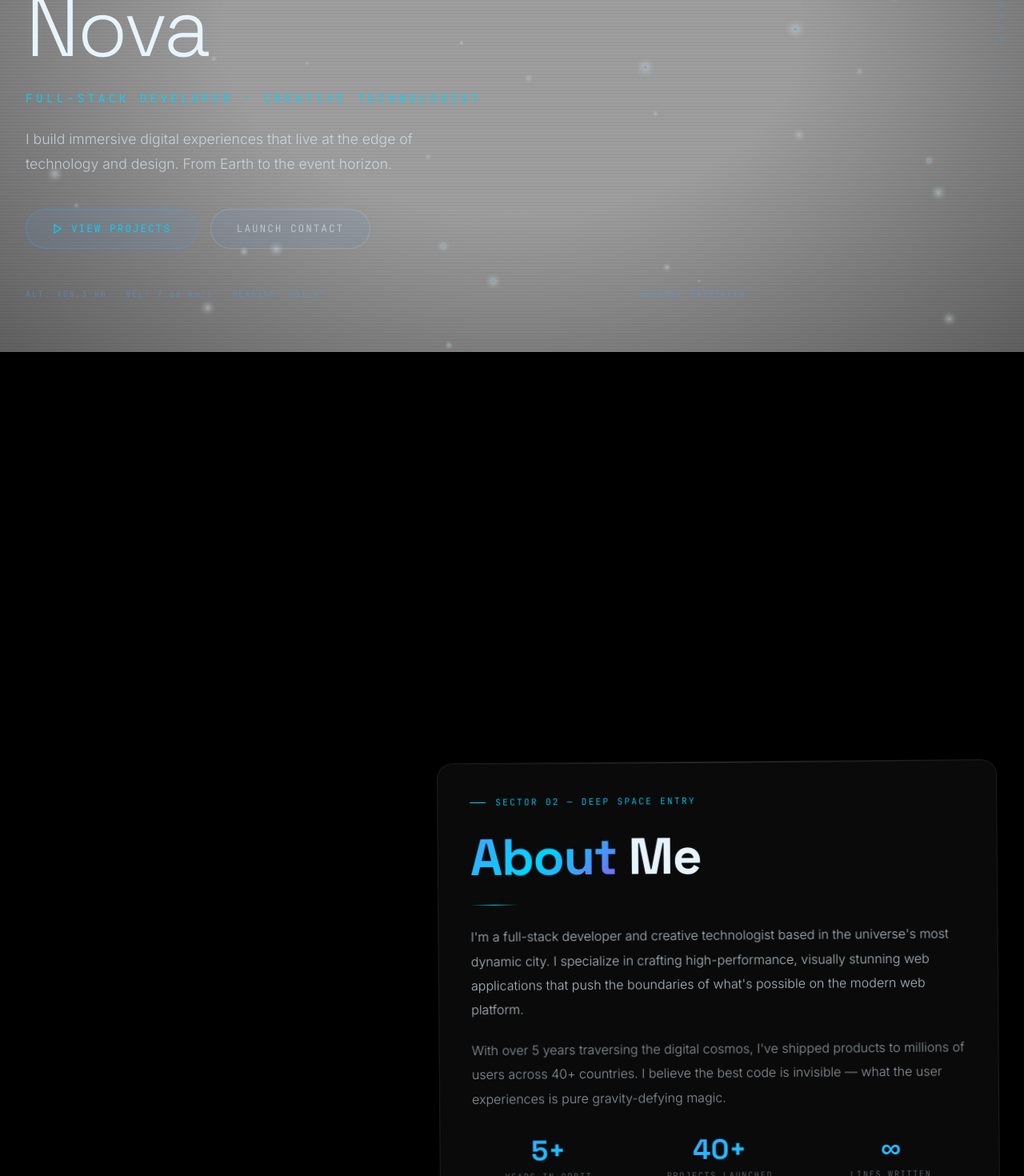
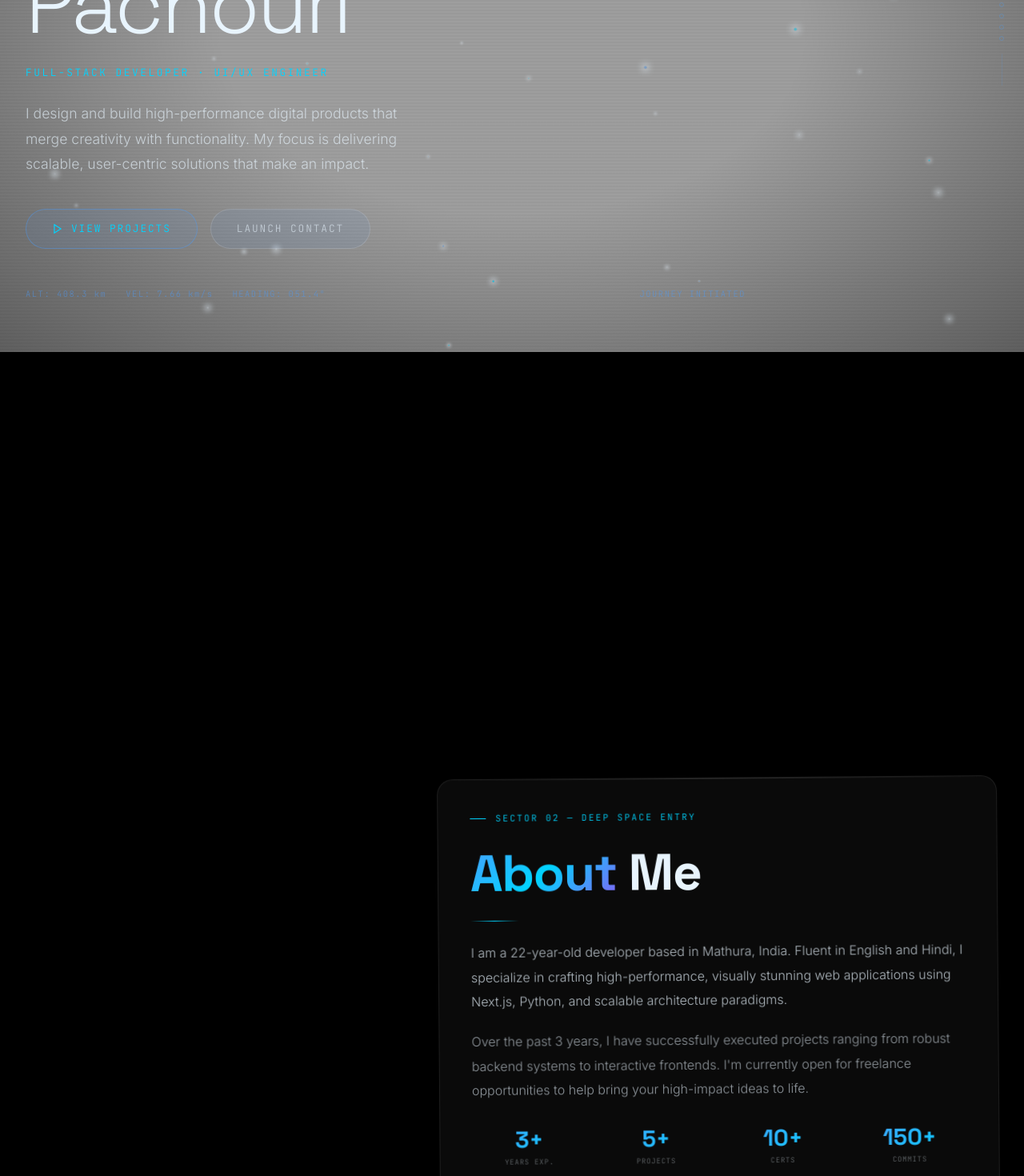
Before and after one commit to TusharPachouri/Portfolio-Space, a Next.js app in the folder spaceThemePortfolio/portfolio/: page / in a window 1280 px wide. Shown: the part 360-1830 px from the top of the page at 80% size. Built offline with nearby package versions, Linux system fonts and the light colour scheme.

Commit message:
feat: Implement initial portfolio layout and core sections with space-themed design.

```diff
--- a/spaceThemePortfolio/portfolio/src/app/components/AboutSection.tsx
+++ b/spaceThemePortfolio/portfolio/src/app/components/AboutSection.tsx
@@ -1,8 +1,8 @@
 'use client';
 
-import { motion } from 'framer-motion';
+import { motion, Variants } from 'framer-motion';
 
-const containerVariants = {
+const containerVariants: Variants = {
   hidden: { opacity: 0 },
   visible: {
     opacity: 1,
@@ -10,7 +10,7 @@ const containerVariants = {
   },
 };
 
-const itemVariants = {
+const itemVariants: Variants = {
   hidden: { opacity: 0, y: 30 },
   visible: { opacity: 1, y: 0, transition: { duration: 0.8, ease: [0.22, 1, 0.36, 1] } },
 };
@@ -39,32 +39,28 @@ export default function AboutSection() {
 
           {/* Content */}
           <motion.p variants={itemVariants} style={{ color: 'rgba(232,244,253,0.75)', lineHeight: 1.9, marginBottom: '1.25rem' }}>
-            I'm a full-stack developer and creative technologist based in the universe's
-            most dynamic city. I specialize in crafting high-performance, visually
-            stunning web applications that push the boundaries of what's possible on the
-            modern web platform.
+            I am a 22-year-old developer based in Mathura, India. Fluent in English and Hindi, I specialize in crafting high-performance, visually stunning web applications using Next.js, Python, and scalable architecture paradigms.
           </motion.p>
           <motion.p variants={itemVariants} style={{ color: 'rgba(232,244,253,0.6)', lineHeight: 1.9, marginBottom: '2rem' }}>
-            With over 5 years traversing the digital cosmos, I've shipped products to
-            millions of users across 40+ countries. I believe the best code is invisible —
-            what the user experiences is pure gravity-defying magic.
+            Over the past 3 years, I have successfully executed projects ranging from robust backend systems to interactive frontends. I'm currently open for freelance opportunities to help bring your high-impact ideas to life.
           </motion.p>
 
           {/* Stats */}
           <motion.div
             variants={itemVariants}
-            style={{ display: 'grid', gridTemplateColumns: 'repeat(3, 1fr)', gap: '1.5rem' }}
+            style={{ display: 'grid', gridTemplateColumns: 'repeat(4, 1fr)', gap: '1rem' }}
           >
             {[
-              { value: '5+', label: 'Years in Orbit' },
-              { value: '40+', label: 'Projects Launched' },
-              { value: '∞', label: 'Lines Written' },
+              { value: '3+', label: 'Years Exp.' },
+              { value: '5+', label: 'Projects' },
+              { value: '10+', label: 'Certs' },
+              { value: '150+', label: 'Commits' },
             ].map((stat) => (
               <div key={stat.label} style={{ textAlign: 'center' }}>
                 <div
                   style={{
                     fontFamily: 'var(--font-display)',
-                    fontSize: '2.2rem',
+                    fontSize: '1.8rem',
                     fontWeight: 700,
                     background: 'linear-gradient(135deg,#4a9eff,#00d4ff)',
                     WebkitBackgroundClip: 'text',
@@ -76,7 +72,7 @@ export default function AboutSection() {
                 >
                   {stat.value}
                 </div>
-                <div style={{ fontFamily: 'var(--font-mono)', fontSize: '0.65rem', letterSpacing: '0.15em', textTransform: 'uppercase', color: 'rgba(232,244,253,0.4)' }}>
+                <div style={{ fontFamily: 'var(--font-mono)', fontSize: '0.55rem', letterSpacing: '0.1em', textTransform: 'uppercase', color: 'rgba(232,244,253,0.4)' }}>
                   {stat.label}
                 </div>
               </div>
--- a/spaceThemePortfolio/portfolio/src/app/components/ExperienceSection.tsx
+++ b/spaceThemePortfolio/portfolio/src/app/components/ExperienceSection.tsx
@@ -4,33 +4,33 @@ import { motion } from 'framer-motion';
 
 const experiences = [
   {
-    role: 'Senior Frontend Engineer',
-    company: 'Nova Systems',
-    period: '2023 — Present',
-    description: 'Leading the frontend architecture of a real-time collaborative platform serving 2M+ users. Pioneer of the micro-frontend strategy enabling 10x deployment velocity.',
+    role: 'Full-Stack Developer (Freelance)',
+    company: 'Self-Employed',
+    period: 'Feb 2022 — Present',
+    description: 'Built robust Node.js applications. Implemented secure JWT authentication. Designed and tested RESTful APIs for scalable solutions.',
     color: '#ff6b35',
   },
   {
-    role: 'Full-Stack Developer',
-    company: 'Quantum Labs',
-    period: '2021 — 2023',
-    description: 'Built and shipped 8 production-grade applications with React and Node.js. Reduced time-to-interactive by 68% through strategic performance engineering.',
-    color: '#ffd700',
+    role: 'B.Tech CSE (Web Dev)',
+    company: 'Lovely Professional University',
+    period: '2020 — 2024',
+    description: 'Specialization in Web Development. Built full-stack projects, learned core scalable architectures, and solved complex algorithmic problems.',
+    color: '#00d4ff',
   },
   {
-    role: 'Software Engineer',
-    company: 'Stellar Dev Co.',
-    period: '2019 — 2021',
-    description: 'Developed scalable REST APIs and data pipelines processing 500K+ daily events. Awarded "Most Impactful Engineer" 3 quarters in a row.',
-    color: '#ff4500',
+    role: 'Higher Secondary (HSC)',
+    company: 'Kendriya Vidyalaya Mathura',
+    period: '2019 — 2020',
+    description: 'Completed 12th grade with 74.2% in Physics, Chemistry, Mathematics (PCM), and Computer Science.',
+    color: '#8b5cf6',
   },
 ];
 
 const achievements = [
-  { icon: '🏆', label: 'AWS Certified Solutions Architect' },
-  { icon: '⭐', label: 'GitHub Stars: 2.4K+' },
-  { icon: '🎯', label: 'Speaker — JSConf 2024' },
-  { icon: '🚀', label: 'Products Shipped: 40+' },
+  { icon: '💼', label: 'Open for Freelance' },
+  { icon: '📈', label: 'SEO Optimization' },
+  { icon: '📱', label: 'Mobile App Dev' },
+  { icon: '🚀', label: 'Fast Delivery' },
 ];
 
 export default function ExperienceSection() {
@@ -47,7 +47,7 @@ export default function ExperienceSection() {
           <span>SECTOR 05 — ACCRETION DISK // MISSION LOG</span>
         </div>
         <h2 className="section-title">
-          <span className="text-gradient-fire">Experience</span> &amp; Missions
+          <span className="text-gradient-fire">Experience</span> &amp; Education
         </h2>
         <p style={{ color: 'rgba(232,244,253,0.5)', fontFamily: 'var(--font-mono)', fontSize: '0.8rem', letterSpacing: '0.15em', marginTop: '0.5rem' }}>
           GRAVITATIONAL HISTORY OF MY JOURNEY
--- a/spaceThemePortfolio/portfolio/src/app/components/HeroSection.tsx
+++ b/spaceThemePortfolio/portfolio/src/app/components/HeroSection.tsx
@@ -31,9 +31,9 @@ export default function HeroSection() {
 
         {/* Main Title */}
         <div className="display-xl" style={{ marginBottom: '1.5rem', lineHeight: 1 }}>
-          <span className="text-gradient-blue">Alex</span>
+          <span className="text-gradient-blue">Tushar</span>
           <br />
-          <span style={{ color: 'var(--color-star-white)', fontWeight: 200 }}>Nova</span>
+          <span style={{ color: 'var(--color-star-white)', fontWeight: 200 }}>Pachouri</span>
         </div>
 
         {/* Subtitle */}
@@ -45,14 +45,14 @@ export default function HeroSection() {
           <p
             style={{
               fontFamily: 'var(--font-mono)',
-              fontSize: '0.9rem',
-              letterSpacing: '0.3em',
+              fontSize: '0.8rem',
+              letterSpacing: '0.2em',
               textTransform: 'uppercase',
               color: 'var(--color-glow-cyan)',
               marginBottom: '1.5rem',
             }}
           >
-            Full-Stack Developer · Creative Technologist
+            Full-Stack Developer · UI/UX Engineer
           </p>
           <p
             style={{
@@ -64,8 +64,7 @@ export default function HeroSection() {
               fontWeight: 300,
             }}
           >
-            I build immersive digital experiences that live at the edge of
-            technology and design. From Earth to the event horizon.
+            I design and build high-performance digital products that merge creativity with functionality. My focus is delivering scalable, user-centric solutions that make an impact.
           </p>
 
           {/* CTA Buttons */}
--- a/spaceThemePortfolio/portfolio/src/app/components/Navigation.tsx
+++ b/spaceThemePortfolio/portfolio/src/app/components/Navigation.tsx
@@ -3,7 +3,7 @@
 import { useState, useEffect } from 'react';
 import { motion } from 'framer-motion';
 
-const sections = ['Hero', 'About', 'Skills', 'Projects', 'Experience', 'Contact'];
+const sections = ['Home', 'About', 'Skills', 'Projects', 'Experience', 'Contact'];
 
 interface NavProps {
   activeSection: number;
@@ -34,7 +34,7 @@ export default function Navigation({ activeSection, scrollProgress, onNavClick }
         }}
       >
         <a href="#hero" className="nav-logo">
-          NOVA<span style={{ color: 'rgba(232,244,253,0.3)' }}>.DEV</span>
+          TUSHAR<span style={{ color: 'rgba(232,244,253,0.3)' }}>.DEV</span>
         </a>
         <ul className="nav-links">
           {sections.map((section, idx) => (
--- a/spaceThemePortfolio/portfolio/src/app/components/ProjectsSection.tsx
+++ b/spaceThemePortfolio/portfolio/src/app/components/ProjectsSection.tsx
@@ -1,56 +1,66 @@
 'use client';
 
-import { motion } from 'framer-motion';
+import { motion, Variants } from 'framer-motion';
 
 const projects = [
   {
     id: 1,
-    title: 'NovaSphere',
-    description: 'A real-time collaborative 3D design playground built with WebGL and WebRTC. Used by 50K+ designers worldwide.',
-    tags: ['Three.js', 'WebRTC', 'React', 'Node.js'],
-    color: '#4a9eff',
-    emoji: '🌐',
-    link: '#',
+    title: 'Nebula Blog',
+    description: 'An interactive platform for users to create, manage, and discover blog content with AI-powered content generation.',
+    tags: ['React', 'Node.js', 'MongoDB', 'Gemini AI'],
+    color: '#8b5cf6',
+    emoji: '📝',
+    link: 'https://nebula-blog.tusharpachouri.com',
     year: '2024',
   },
   {
     id: 2,
-    title: 'Quantum AI',
-    description: 'AI-powered financial analytics platform processing 10M+ data points per second with sub-100ms latency.',
-    tags: ['Python', 'TensorFlow', 'AWS', 'GraphQL'],
+    title: '3D Portfolio',
+    description: 'An interactive portfolio featuring 3D models and animations to showcase projects and skills dynamically.',
+    tags: ['Three.js', 'Next.js', 'React', 'CSS Anim'],
     color: '#00d4ff',
-    emoji: '🤖',
-    link: '#',
+    emoji: '🌌',
+    link: 'https://tusharpachouri.com',
     year: '2024',
   },
   {
     id: 3,
-    title: 'OrbitOS',
-    description: 'Custom micro-frontend framework enabling independent deployments across 200+ web properties simultaneously.',
-    tags: ['TypeScript', 'Webpack', 'Docker', 'K8s'],
-    color: '#8b5cf6',
-    emoji: '🚀',
-    link: '#',
-    year: '2023',
+    title: 'Video Streaming',
+    description: 'A secure platform for video streaming where users can upload videos, customize profiles, and interact with content.',
+    tags: ['Node.js', 'MongoDB', 'Cloudinary', 'JWT'],
+    color: '#ff6b35',
+    emoji: '🎬',
+    link: 'https://video-streaming-application.tusharpachouri.com',
+    year: '2024',
   },
   {
     id: 4,
-    title: 'Stellar Commerce',
-    description: 'Next-gen e-commerce platform with AR product previews and AI-driven personalization engine.',
-    tags: ['Next.js', 'Stripe', 'PostgreSQL', 'Redis'],
-    color: '#ff6b35',
-    emoji: '⭐',
-    link: '#',
-    year: '2023',
+    title: 'DropDash',
+    description: 'A secure file-sharing platform that lets users upload, share, and manage files with enhanced security and scalability.',
+    tags: ['Flask', 'Azure Blob', 'Azure CDN'],
+    color: '#4a9eff',
+    emoji: '📦',
+    link: 'https://dropdash.vercel.app',
+    year: '2024',
+  },
+  {
+    id: 5,
+    title: 'Rhythm Reaper',
+    description: 'A Python app that fetches top tracks from Spotify and downloads them in MP3 format using Pytube.',
+    tags: ['Python', 'Spotify API', 'Pytube'],
+    color: '#1DB954',
+    emoji: '🎵',
+    link: 'https://github.com/TusharPachouri/RhythmReaper',
+    year: '2024',
   },
 ];
 
-const containerVariants = {
+const containerVariants: Variants = {
   hidden: { opacity: 0 },
   visible: { opacity: 1, transition: { staggerChildren: 0.15, delayChildren: 0.1 } },
 };
 
-const cardVariants = {
+const cardVariants: Variants = {
   hidden: { opacity: 0, y: 50, scale: 0.95 },
   visible: { opacity: 1, y: 0, scale: 1, transition: { duration: 0.7, ease: [0.22, 1, 0.36, 1] } },
 };
--- a/spaceThemePortfolio/portfolio/src/app/components/SkillsSection.tsx
+++ b/spaceThemePortfolio/portfolio/src/app/components/SkillsSection.tsx
@@ -1,23 +1,19 @@
 'use client';
 
-import { motion } from 'framer-motion';
+import { motion, Variants } from 'framer-motion';
 
 const skills = [
-  { icon: '⚛️', name: 'React', color: '#61DAFB' },
   { icon: '▲', name: 'Next.js', color: '#ffffff' },
-  { icon: '🟦', name: 'TypeScript', color: '#3178C6' },
-  { icon: '🟩', name: 'Node.js', color: '#8CC84B' },
+  { icon: '🌐', name: 'Web Dev', color: '#4a9eff' },
+  { icon: '🟨', name: 'JavaScript', color: '#F7DF1E' },
   { icon: '🐍', name: 'Python', color: '#FFD43B' },
-  { icon: '🗄️', name: 'SQL', color: '#F29111' },
-  { icon: '🔴', name: 'Redis', color: '#D82C20' },
-  { icon: '🐋', name: 'Docker', color: '#2496ED' },
-  { icon: '☁️', name: 'AWS', color: '#FF9900' },
-  { icon: '🎨', name: 'Three.js', color: '#049EF4' },
-  { icon: '🌀', name: 'GSAP', color: '#88CE02' },
-  { icon: '💜', name: 'GraphQL', color: '#E10098' },
+  { icon: '⚙️', name: 'C++', color: '#00599C' },
+  { icon: '🎨', name: 'Web Design', color: '#E10098' },
+  { icon: '🔍', name: 'SEO', color: '#8CC84B' },
+  { icon: '🧩', name: 'Problem Mgt.', color: '#ff6b35' },
 ];
 
-const containerVariants = {
+const containerVariants: Variants = {
   hidden: { opacity: 0 },
   visible: {
     opacity: 1,
@@ -25,7 +21,7 @@ const containerVariants = {
   },
 };
 
-const nodeVariants = {
+const nodeVariants: Variants = {
   hidden: { opacity: 0, scale: 0.6, y: 20 },
   visible: {
     opacity: 1,
--- a/spaceThemePortfolio/portfolio/src/app/layout.tsx
+++ b/spaceThemePortfolio/portfolio/src/app/layout.tsx
@@ -2,8 +2,8 @@ import type { Metadata } from "next";
 import "./globals.css";
 
 export const metadata: Metadata = {
-  title: "Alex Nova | Developer Journey",
-  description: "A cinematic developer portfolio traveling from Earth to a black hole.",
+  title: "Tushar Pachouri | Developer Portfolio",
+  description: "Cinematic developer portfolio of Tushar Pachouri, a Full-Stack Developer and UI/UX Engineer.",
 };
 
 export default function RootLayout({
```
Also changed, not shown: spaceThemePortfolio/portfolio/src/app/components/ContactSection.tsx (+26 -22 lines).
